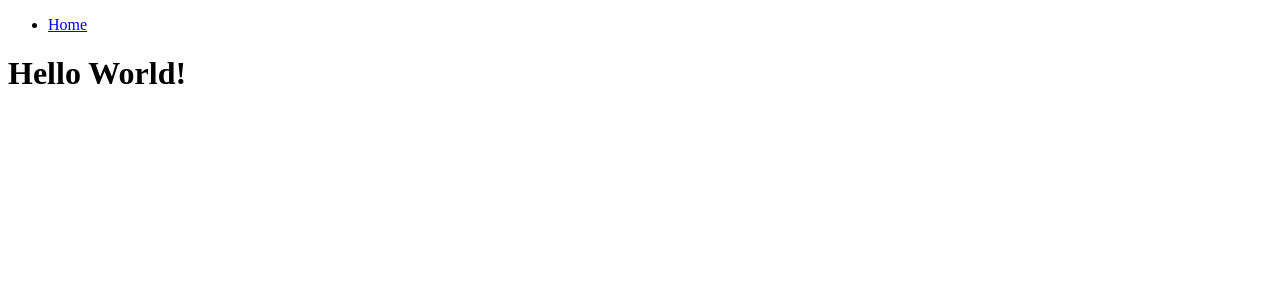
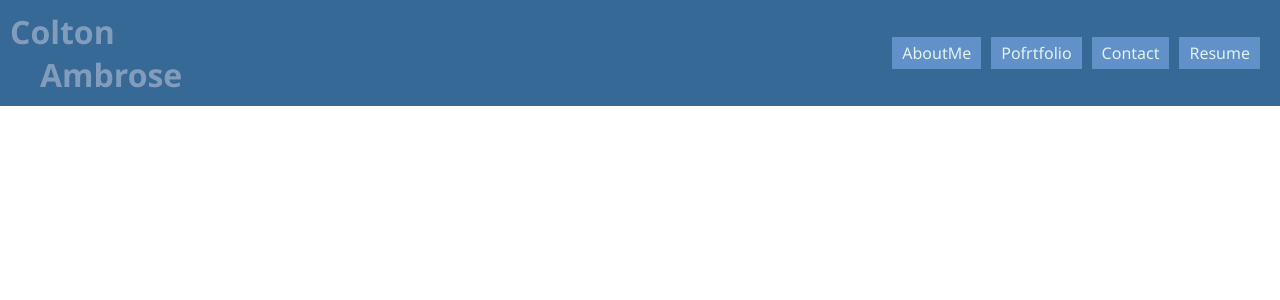
Before and after one commit to Ctbambrose/12-Challenge, a React (Vite) app: page / in a window 1280 px wide. Shown: the top 300 px of the page. Built offline with nearby package versions, Linux system fonts and the light colour scheme.

Commit message:
header first MVP done

```diff
--- a/src/App.css
+++ b/src/App.css
@@ -0,0 +1,70 @@
+/*root config start*/
+* {
+    margin: 0;
+}
+:root {
+    /*Color Scheme*/
+    --primaryColor: #1D3461;
+    --secondaryColor: #376996;
+    --tertiaryColor: #6290C8;
+    --primaryFontColor: #829CBC;
+    --secondaryFontColor: #DFF4ED;
+    font-family: 'Segoe UI', Tahoma, Geneva, Verdana, sans-serif;
+}
+/*root config end*/
+
+/*header config start*/
+.header {
+    background-color: var(--secondaryColor);
+    display: flex;
+    justify-content: space-between;
+    align-items: center;
+}
+
+.name {
+    color: var(--primaryFontColor);
+    padding: 10px;
+}
+
+.name br {
+    display: block;
+    content: "";
+    padding: 1 px;
+}
+
+.name .lastname {
+    display: inline-block;
+    text-indent: 30px;
+}
+
+.navigation {
+justify-content: space-between;
+align-items: center;
+padding: 20px;
+}
+
+.navigation ul {
+    display: flex;
+    gap: 10px;
+    list-style: none;
+    padding: 0;
+    margin: 0;
+}
+
+.navigation li {
+    background-color: var(--tertiaryColor);
+    padding: 5px 10px;
+}
+
+.navigation a {
+    text-decoration: none;
+    color: var(--secondaryFontColor)
+}
+
+/*header config end*/
+
+/*content config start*/
+/*content config end*/
+
+/*footer config start*/
+/*footer config end*/
--- a/src/App.jsx
+++ b/src/App.jsx
@@ -1,17 +1,17 @@
 // Bringing in the required import from 'react-router-dom'
 import { Outlet } from 'react-router-dom';
-import Header from './components/Header.jsx';
+import './App.css'
+import Header from './components/Header';
 
 function App() {
   // The Outlet component will conditionally swap between the different pages according to the URL
   return (
-    <>
+    <div className='portfolio-app'>
       <Header />
       <main className="mx-3">
-        <h1>Hello World!</h1>
         <Outlet />
       </main>
-    </>
+    </div>
   );
 }
 
--- a/src/components/Header.jsx
+++ b/src/components/Header.jsx
@@ -1,19 +1,36 @@
-import {Link, useLocation} from 'react-router-dom';
+import { Link, useLocation } from 'react-router-dom';
 
 function Header() {
-    const currentPage=useLocation().pathname;
+    const currentPage = useLocation().pathname;
 
     return (
-        <ul>
-            <li>
-                <Link
-                    to="/"
-                    className={currentPage === '/' ? 'nav-link active' : 'nav-link'}
-                >
-                    Home
-                </Link>
-            </li>
-        </ul>
+        <header className="header">
+            <h1 className='name'>Colton<br/><span className='lastname'>Ambrose</span></h1>
+            <nav className='navigation'>
+                <ul>
+                    <li>
+                        <Link to="/" className={currentPage === '/' ? 'nav-link active' : 'nav-link'}>
+                            AboutMe
+                        </Link>
+                    </li>
+                    <li>
+                        <Link to="/Portfolio" className={currentPage === '/Portfolio' ? 'nav-link active' : 'nav-link'}>
+                            Pofrtfolio
+                        </Link>
+                    </li>
+                    <li>
+                        <Link to="/Contact" className={currentPage === '/Contact' ? 'nav-link active' : 'nav-link'}>
+                            Contact
+                        </Link>
+                    </li>
+                    <li>
+                        <Link to="/Resume" className={currentPage === '/Resume' ? 'nav-link active' : 'nav-link'}>
+                            Resume
+                        </Link>
+                    </li>
+                </ul>
+            </nav>
+        </header>
     );
 
 }
```
Also changed, not shown: src/index.css (deleted).
